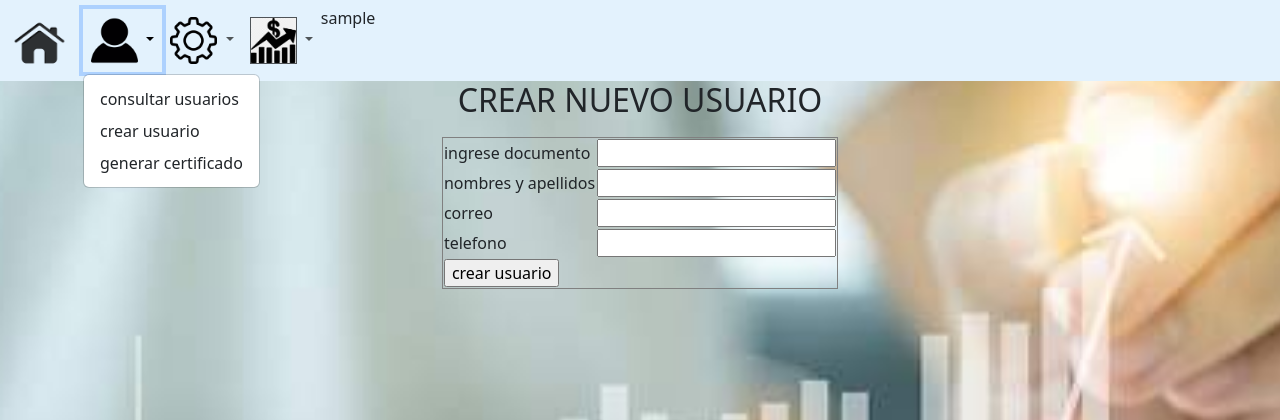
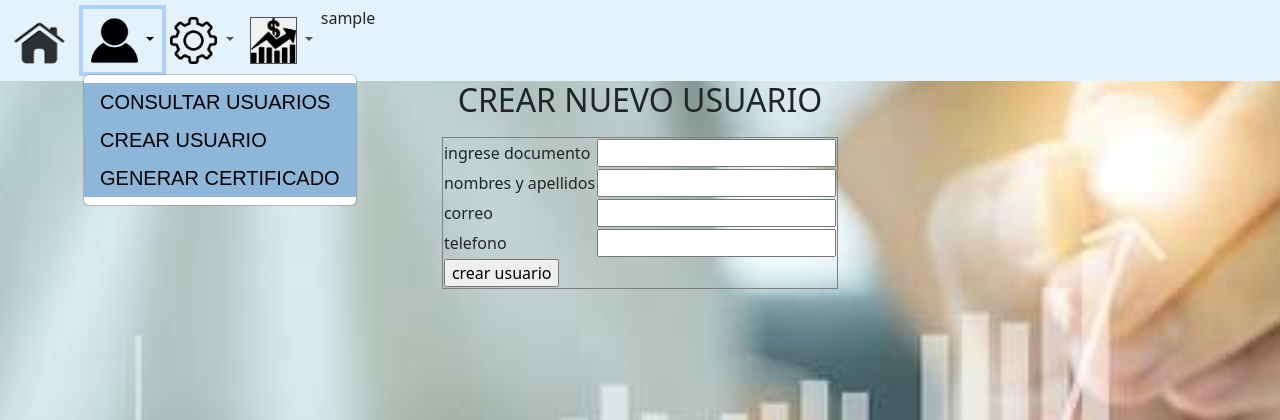
Before and after one commit to armandovv/ahorros-familia, a PHP site: page /paginas/create_user.php in a window 1280 px wide, after a click that opens the changed part. Shown: the top 420 px of the page. Run offline with PHP 8.4, Linux system fonts and the light colour scheme; the visitor is signed in with stand-in values (Sample User, id 1); data that the repository does not hold is empty.

Commit message:
cambios submenu

```diff
--- a/css/userlog.css
+++ b/css/userlog.css
@@ -71,6 +71,16 @@ form{
     background-color: #b70e21;
 
    }
+   .dropdown-menu .dropdown-item{
+    background-color: rgb(141, 182, 217);
+    font-size: 20px;
+    text-decoration: none;
+    color: #000;
+    text-transform: uppercase;
+    font-family: 'Signika Negative', sans-serif;
+
+
+    }
    /* Bootstrap : Hacer que el dropdown se despliegue al pasar el mouse */
 .dropdown:hover .dropdown-menu {
     display: block !important;
```
Also changed, not shown: css/estilo.css (+6 -3 lines).
